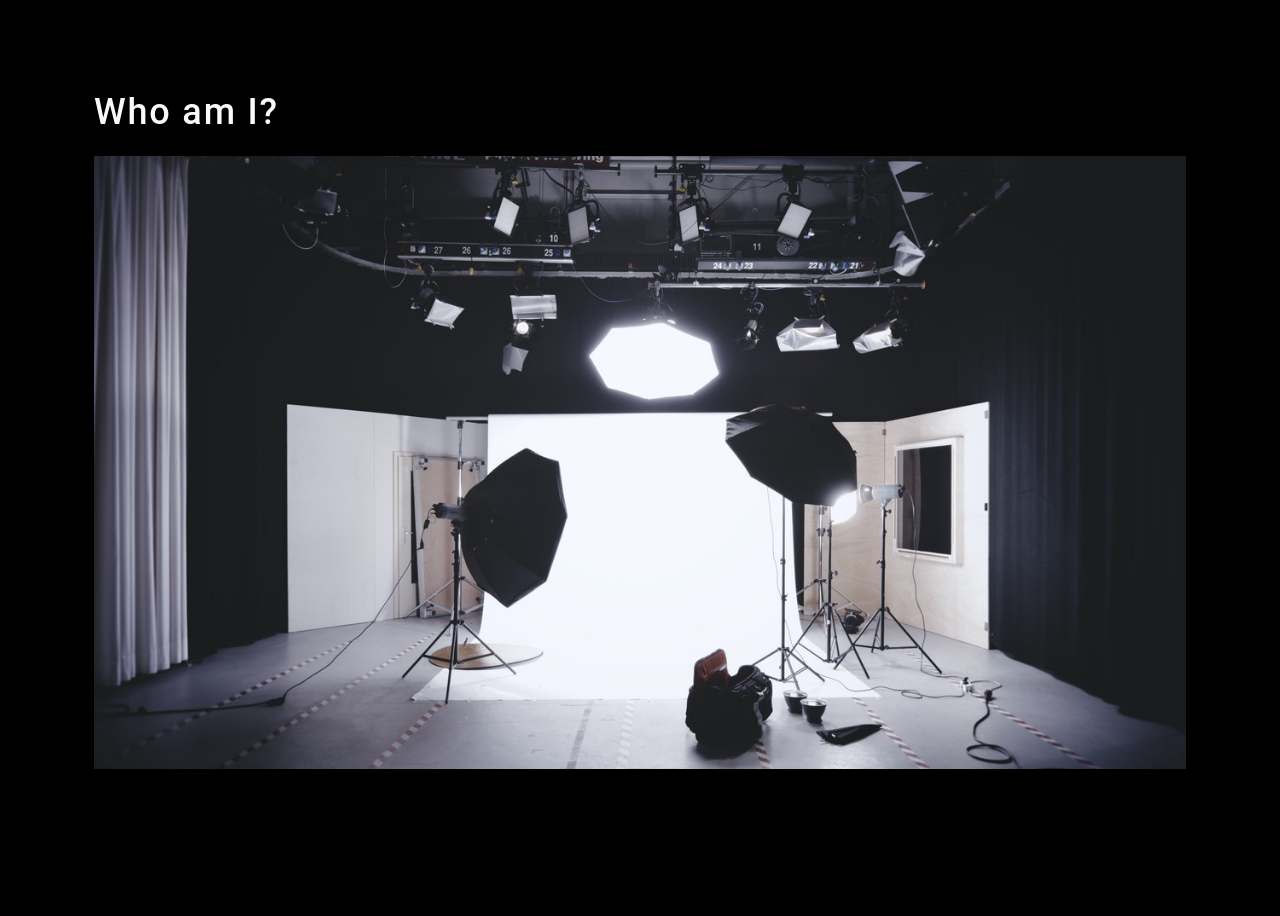
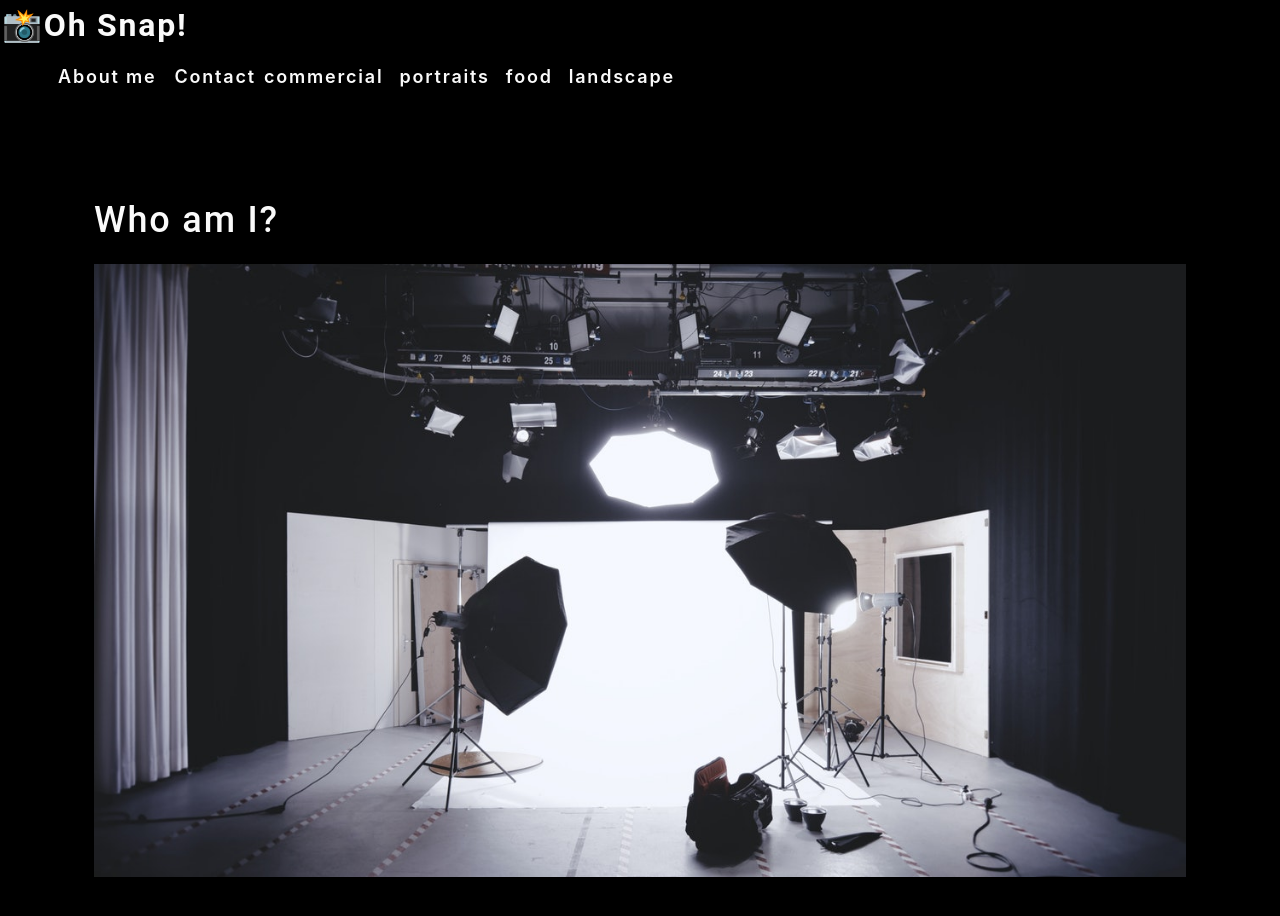
Before and after one commit to denysha-abigail/photo-port, a React (Create React App) app: page / in a window 1280 px wide. Shown: the top 916 px of the page. Before the commit the page ends 882 px from the top, so only its background shows below. Built offline with nearby package versions, Linux system fonts and the light colour scheme.

Commit message:
created the nav component

```diff
--- a/src/App.js
+++ b/src/App.js
@@ -3,6 +3,7 @@
 // React components follow the PascalCase naming convention; this will help you quickly identify whether a function is a component of just a regular function
 import React from 'react';
 import About from './components/About';
+import Nav from './components/Nav';
 
 
 // inside the function, HTML is all that is returned; but in reality, it's not HTML but rather a language called JSX that essentially represents HTML in JavaScript
@@ -17,6 +18,7 @@ function App() {
     // ])
     // React components must ALWAYS return a single parent JSX element; however, this element may have many children elements
     <div>
+      <Nav></Nav>
       <main>
         <About></About>
       </main>
--- /dev/null
+++ b/src/components/Nav/index.js
@@ -0,0 +1,63 @@
+import React from 'react';
+
+function Nav() {
+    const categories = [
+        {
+            name: "commercial",
+            description:
+                "Photos of grocery stores, food trucks, and other commercial projects",
+        },
+        { name: "portraits", description: "Portraits of people in my life" },
+        { name: "food", description: "Delicious delicacies" },
+        {
+            name: "landscape",
+            description: "Fields, farmhouses, waterfalls, and the beauty of nature",
+        },
+    ];
+
+    function categorySelected(name) {
+        console.log(`${name} clicked`)
+    }
+
+    // map over the categories array after the Contact link
+    // whenever we map over anything in JSX, the outermost element must have a key attribute that's set to be something unique; this helps React keep tract of items in the virtual DOM
+    // browser uses DOM to keep track of everything in the webpage from text and color to lines and images; the DOM doesn't just include html tags, it also includes all kinds of information required to display the page like styles, colors, line widths, and positions (all the things we control with css)
+    // virtual DOM or VDOM saves us from the continuous reflows and repaints; while the browser keeps track of the actual DOM, React has its own version: the virtual DOM
+    // React doesn't need to rely on the browser to recalculate and repaint the entire page after every style or content update; instead, React keeps tracks of the updates itself and memory in the virtual DOM, so when you use React to update the color or size of 50 elements on your page, React makes a list of all those changes and updates them in the virtual DOM; shortly after, React sends a whole batch of those 50 changes all at once to the browser; instead of recalculating the DOM 50 times and then redrawing the page 50 times, the browser only has to do ONE reflow and ONE paint; this means that the broswer does less work and the user doesn't have to wait for a lot of reflows and paints
+    // the virtual DOM allows us to build rich, complex front-end applications without having to fret over broswer performance
+    return (
+        <header>
+            <h2>
+                <a href="/">
+                    <span role="img" aria-label="camera"> 📸</span>Oh Snap!
+                </a>
+            </h2>
+            <nav>
+                <ul className="flex-row">
+                    <li className="mx-2">
+                        <a href="#about">
+                            About me
+                        </a>
+                    </li>
+                    <li>
+                        <span>Contact</span>
+                    </li>
+                    {categories.map((category) => (
+                        <li
+                            className="mx-1"
+                            key={category.name}
+                        >
+                            <span onClick={() => categorySelected(category.name)}>
+                                {category.name}
+                            </span>
+                        </li>
+                    ))}
+                </ul>
+            </nav>
+        </header>
+    );
+}
+
+// above: provide a function name to onClick() that will be defined somewhere above the return statement; the onClick() attribute is expecting a callback function declaration; it's important that we wrap it in a function declaration rather than just calling categorySelected(category.name), which would cause the function to get called whenever the component renders as well
+
+export default Nav;
```
